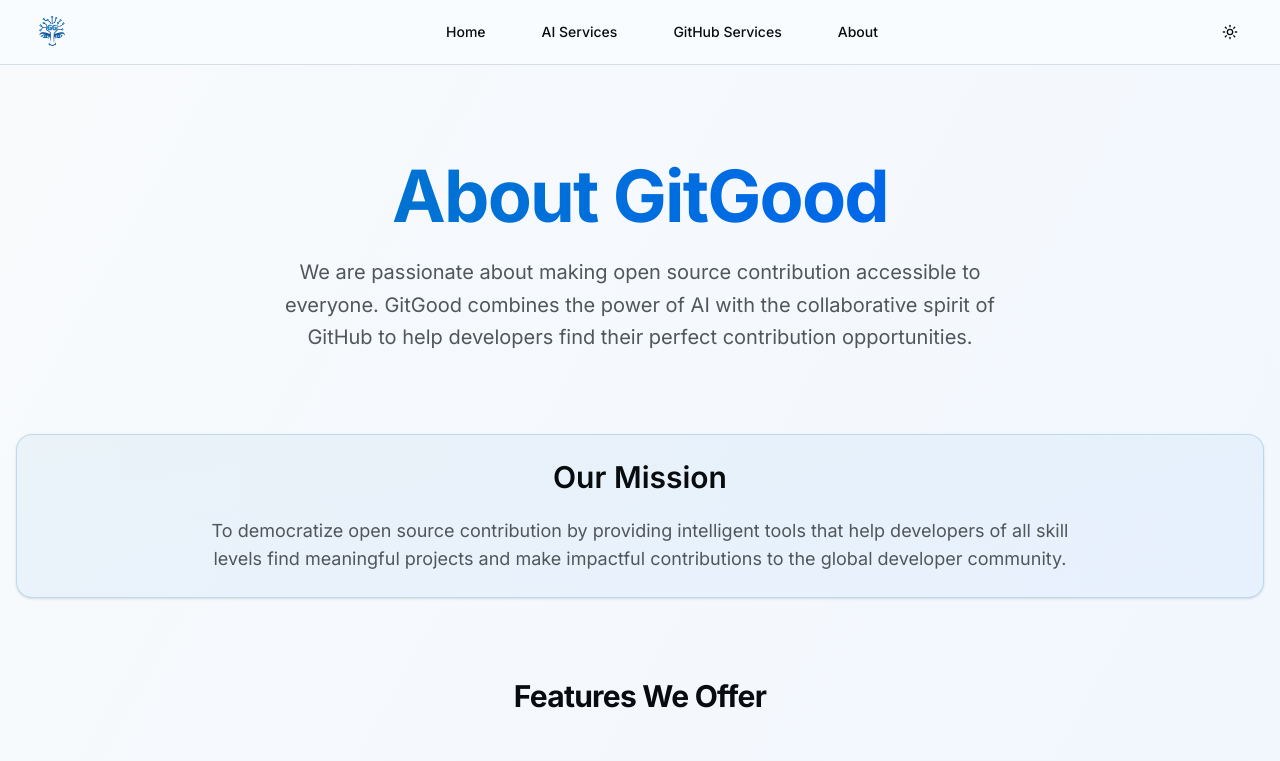
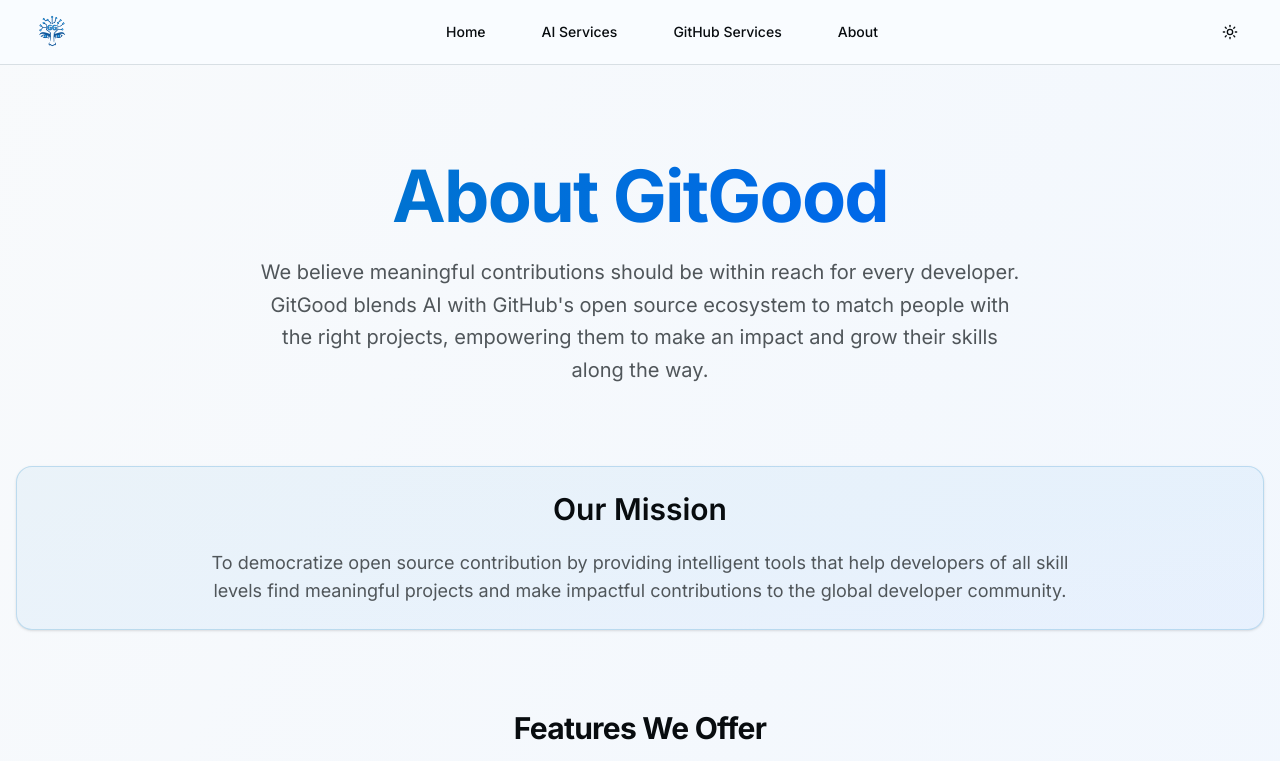
Before and after one commit to CMPT-276-SUMMER-2025/final-project-15-mountains, a Next.js app in the folder src/: page /about in a window 1280 px wide. Shown: the top 761 px of the page. Built offline with nearby package versions, Linux system fonts and the light colour scheme.

Commit message:
Modify About GitGood opening paragraph

```diff
--- a/src/app/about/page.js
+++ b/src/app/about/page.js
@@ -79,9 +79,9 @@ export default function AboutPage() {
           About GitGood
         </h1>
         <p className="text-xl text-muted-foreground max-w-3xl mx-auto leading-relaxed mb-8">
-          We are passionate about making open source contribution accessible to everyone.
-          GitGood combines the power of AI with the collaborative spirit of GitHub to help
-          developers find their perfect contribution opportunities.
+          We believe meaningful contributions should be within reach for every developer. GitGood blends AI with
+          GitHub&apos;s open source ecosystem to match people with the right projects, empowering them to make an impact
+          and grow their skills along the way.
         </p>
       </div>
 
```
